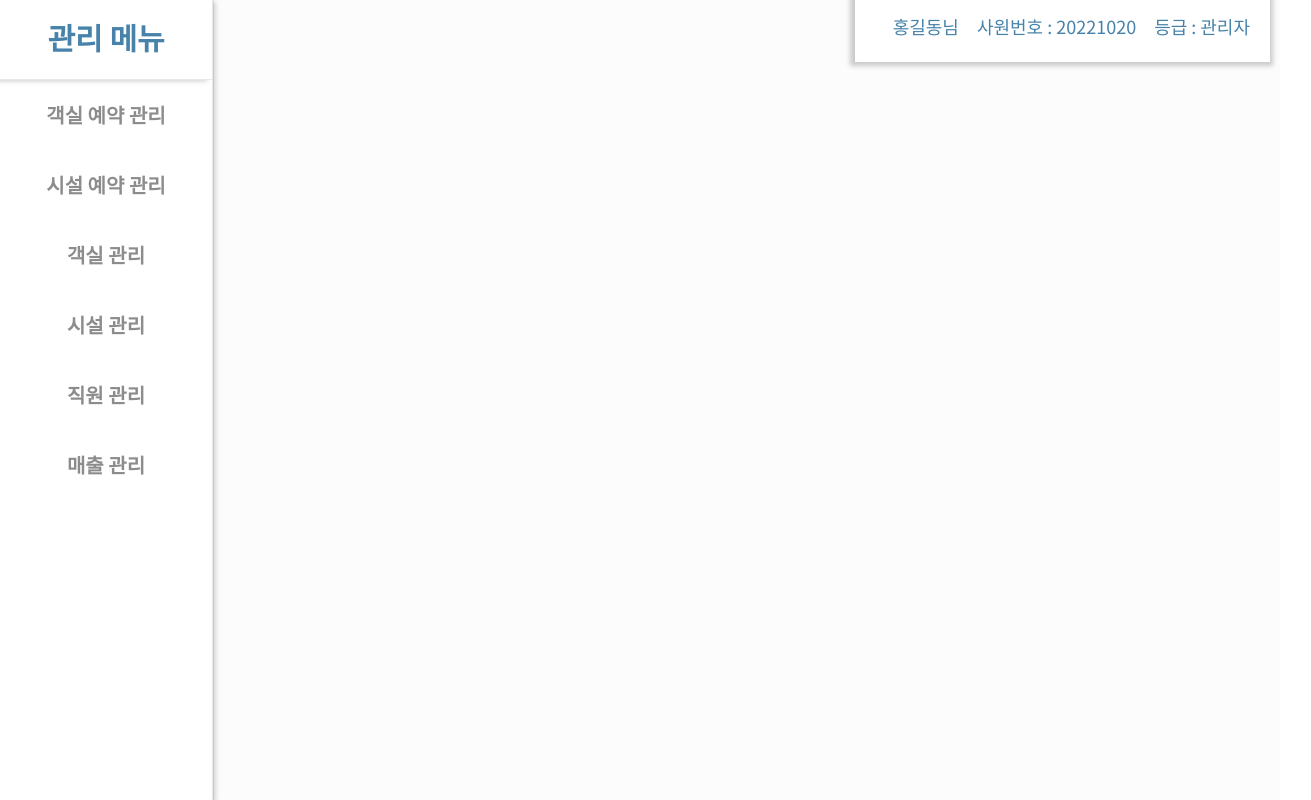
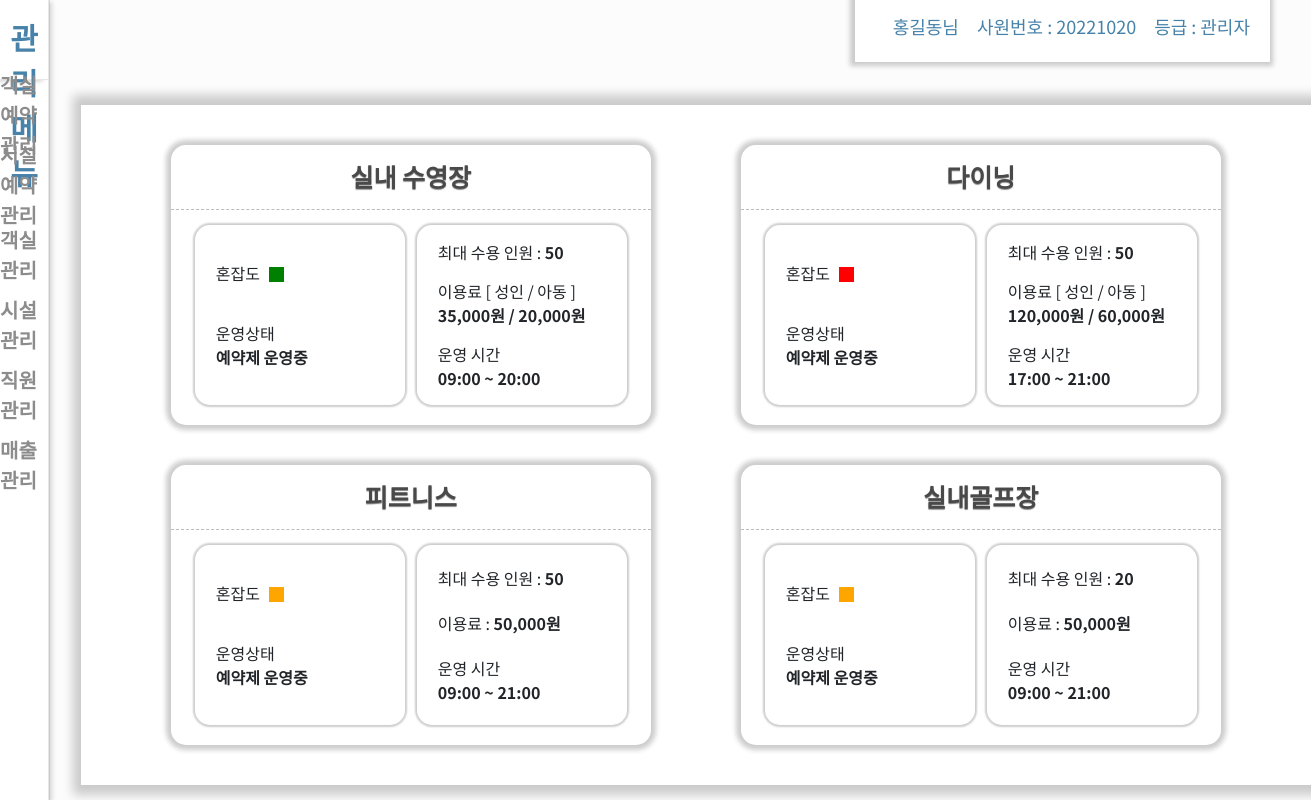
Before and after one commit to LaDiuM1/hotel_system, a React (Create React App) app in the folder src/main/reactapp/: page /locationManagement in a window 1280 px wide. Shown: the whole page, 1311 px wide, since content can reach past the window. Built offline with nearby package versions, Linux system fonts and the light colour scheme.

Commit message:
시설 관리 프론트 구현

```diff
--- a/src/main/reactapp/src/component/Index.js
+++ b/src/main/reactapp/src/component/Index.js
@@ -9,6 +9,7 @@ import RoomManagement from "./room/RoomManagement";
 import Reservation from "./room/RoomReservation"
 import 'bootstrap/dist/css/bootstrap.css';
 import LocationReservation from './location/LocationReservation'
+import LocationManagement from "./location/LocationManagement";
 
 let page = Index;
 
@@ -28,7 +29,8 @@ function Index(props){
                             <Route path={"/"} element={<Main/>}></Route>
                             <Route path={"/reservation"} element={<Reservation/>}></Route>
                             <Route path={"/roomManagement"} element={<RoomManagement/>}></Route>
-                            <Route path={"/locationReservation"} element={<LocationReservation/>} ></Route>
+                            <Route path={"/locationReservation"} element={<LocationReservation/>}></Route>
+                            <Route path={"/locationManagement"} element={<LocationManagement/>}></Route>
                         </Routes>
                     </div>
 
--- a/src/main/reactapp/src/component/Sidebar.js
+++ b/src/main/reactapp/src/component/Sidebar.js
@@ -16,7 +16,7 @@ export default function Sidebar(){
                     <Link to={"/reservation"} className={"category " + ( color == 1 ? "active" : "" )} onClick={(e)=>{changeColor( 1 )}}> 객실 예약 관리</Link>
                     <Link to={"/locationReservation"} className={"category " + ( color == 2 ? "active" : "" )}  onClick={(e)=>{changeColor( 2 )}}> 시설 예약 관리 </Link>
                     <Link to={"/roomManagement"} className={"category " + ( color == 3 ? "active" : "" )}  onClick={(e)=>{changeColor( 3)}}>객실 관리</Link>
-                    <Link to={"/"} className={"category " + ( color == 4 ? "active" : "" )}  onClick={(e)=>{changeColor( 4 )}}> 시설 관리 </Link>
+                    <Link to={"/locationManagement"} className={"category " + ( color == 4 ? "active" : "" )}  onClick={(e)=>{changeColor( 4 )}}> 시설 관리 </Link>
                     <Link to={"/"} className={"category " + ( color == 5 ? "active" : "" )}  onClick={(e)=>{changeColor( 5 )}}> 직원 관리 </Link>
                     <Link to={"/"} className={"category " + ( color == 6 ? "active" : "" )}  onClick={(e)=>{changeColor( 6 )}}> 매출 관리 </Link>
                 </div>
--- a/src/main/reactapp/src/component/css/header.css
+++ b/src/main/reactapp/src/component/css/header.css
@@ -8,6 +8,9 @@ a{
     text-decoration: none!important;
     color:inherit!important;
 }
+
+html{ background-color: rgba(250, 250, 250, 0.54); }
+
 .notosanskr * {
     font-family: 'Noto Sans KR', sans-serif;
 }
--- /dev/null
+++ b/src/main/reactapp/src/component/css/location/locationManagement.css
@@ -0,0 +1,88 @@
+.webConteiner{
+    width: 95%;
+    margin: 0 auto;
+
+}
+.locationContent{
+    width: 1230px;
+    height: 680px;
+    background-color: white;
+    margin: 50px auto;
+    box-shadow: 2px 0 10px 10px rgba(0, 0, 0, 0.2);
+    padding: 20px;
+}
+.componentArea{
+    width: 100%;
+    display: flex;
+    justify-content: space-evenly;
+    flex-wrap: wrap;
+}
+
+.locationComponent{
+    border-radius: 15px;
+    margin: 20px;
+    width: 480px;
+    height: 280px;
+    box-shadow: 0 0 5px 5px rgba(0, 0, 0, 0.2);
+}
+
+.locationHeader{
+    padding: 13px;
+    text-align: center;
+    font-size: 25px;
+    font-weight: bold;
+    border-bottom: 1px dashed #bdbcbc;
+    color: #494949;
+    text-shadow: 0 1px 1px rgb(128, 128, 128);
+
+}
+.locationInfoArea{
+    width: 90%;
+    display: flex;
+    justify-content: space-between;
+    margin: 15px auto;
+
+
+}
+
+.locationInfoComponent{
+    width: 210px;
+    height: 180px;
+    border-radius: 15px;
+    box-shadow: 0 0 2px 2px rgba(0, 0, 0, 0.2);
+    display: flex;
+    flex-direction: column;
+    justify-content: space-evenly;
+    align-items: center;
+
+}
+
+.infoText{
+    width: 80%;
+}
+
+.stateText{
+    font-weight: bold;
+
+}
+
+.stateBox{ /*혼잡도 영역 블록*/
+    display: inline-block;
+    width:15px;
+    height: 15px;
+    vertical-align: middle;
+    margin: 0 0 2px 5px;
+}
+
+.stateColor1{ /* 혼잡도 원활 */
+    background-color: green;
+
+}
+.stateColor2{ /* 혼잡도 보통 */
+    background-color: orange;
+
+}
+.stateColor3{ /* 혼잡도 혼잡 */
+    background-color: red;
+
+}
--- a/src/main/reactapp/src/component/css/room/roomManagement.css
+++ b/src/main/reactapp/src/component/css/room/roomManagement.css
@@ -138,9 +138,9 @@
 /* 모달 표시 영역 */
 
 .modalBody{
-    height:450px;
+    height:420px;
+}
 
-}
 .modalButton{
     border: 1px solid #9d9d9d;
     background-color: #efefef;
@@ -148,6 +148,13 @@
     width: 120px;
     outline: none;
     font-weight: bold;
+    margin: 10px 5px;
+
+}
+.checkoutBtn{
+    background-color: #393939;
+    color: white;
+    font-weight: 400;
 }
 
 .modalContent{
@@ -164,8 +171,7 @@
 }
 
 .modalText{
-    margin: 20px 0;
-    margin-left: 20%;
+    margin: 20px 0 20px 10%;
 
 }
 .modalTitle {
@@ -186,10 +192,10 @@
 }
 
 .memberInfo{
-    background-color: #e8e8e891;
     border-radius: 20px;
-    height: 400px;
+    height: 380px;
     padding: 30px;
-    width: 500px;
+    width: 100%;
+    box-shadow: 0 0 2px 2px rgba(0, 0, 0, 0.2);
 
 }
--- /dev/null
+++ b/src/main/reactapp/src/component/location/LocationManagement.js
@@ -0,0 +1,128 @@
+import styles from '../css/location/locationManagement.css'
+
+export default function LocationManagement() {
+
+
+    return(<>
+
+            <div className={"webConteiner"}>
+                <div className={"locationContent"}>
+                    <div className={"componentArea"}>
+                        <div className={"locationComponent"}>
+                            <div className={"locationHeader"}>
+                                실내 수영장
+                            </div>
+                            <div className={"locationInfoArea"}>
+                                <div className={"locationInfoComponent"}>
+                                    <div className={"infoText"}>
+                                        혼잡도 <div className={"stateBox stateColor1"}></div>
+                                    </div>
+                                    <div className={"infoText"}>
+                                        운영상태 <br/>  <span className={"stateText"}>예약제 운영중</span>
+                                    </div>
+                                </div>
+
+                                <div className={"locationInfoComponent"}>
+                                    <div className={"infoText"}>
+                                        최대 수용 인원 : <span className={"stateText"}>50</span>
+                                    </div>
+                                    <div className={"infoText"}>
+                                        이용료 [ 성인 / 아동 ] <br/> <span className={"stateText"}> 35,000원 / 20,000원 </span>
+                                    </div>
+                                    <div className={"infoText"}>
+                                        운영 시간<br/> <span className={"stateText"}>09:00 ~ 20:00</span>
+                                    </div>
+                                </div>
+                            </div>
+
+                        </div>
+                        <div className={"locationComponent"}>
+                            <div className={"locationHeader"}>
+                                다이닝
+                            </div>
+                            <div className={"locationInfoArea"}>
+                                <div className={"locationInfoComponent"}>
+                                    <div className={"infoText"}>
+                                        혼잡도 <div className={"stateBox stateColor3"}></div>
+                                    </div>
+                                    <div className={"infoText"}>
+                                        운영상태 <br/>  <span className={"stateText"}>예약제 운영중</span>
+                                    </div>
+                                </div>
+
+                                <div className={"locationInfoComponent"}>
+                                    <div className={"infoText"}>
+                                        최대 수용 인원 : <span className={"stateText"}>50</span>
+                                    </div>
+                                    <div className={"infoText"}>
+                                        이용료 [ 성인 / 아동 ] <br/> <span className={"stateText"}> 120,000원 / 60,000원 </span>
+                                    </div>
+                                    <div className={"infoText"}>
+                                        운영 시간<br/> <span className={"stateText"}>17:00 ~ 21:00</span>
+                                    </div>
+                                </div>
+                            </div>
+                        </div>
+                        <div className={"locationComponent"}>
+                            <div className={"locationHeader"}>
+                                피트니스
+                            </div>
+                            <div className={"locationInfoArea"}>
+                                <div className={"locationInfoComponent"}>
+                                    <div className={"infoText"}>
+                                        혼잡도 <div className={"stateBox stateColor2"}></div>
+                                    </div>
+                                    <div className={"infoText"}>
+                                        운영상태 <br/>  <span className={"stateText"}>예약제 운영중</span>
+                                    </div>
+                                </div>
+
+                                <div className={"locationInfoComponent"}>
+                                    <div className={"infoText"}>
+                                        최대 수용 인원 : <span className={"stateText"}>50</span>
+                                    </div>
+                                    <div className={"infoText"}>
+                                        이용료 : <span className={"stateText"}> 50,000원 </span>
+                                    </div>
+                                    <div className={"infoText"}>
+                                        운영 시간<br/> <span className={"stateText"}>09:00 ~ 21:00</span>
+                                    </div>
+                                </div>
+                            </div>
+                        </div>
+                        <div className={"locationComponent"}>
+                            <div className={"locationHeader"}>
+                                실내골프장
+                            </div>
+                            <div className={"locationInfoArea"}>
+                                <div className={"locationInfoComponent"}>
+                                    <div className={"infoText"}>
+                                        혼잡도 <div className={"stateBox stateColor2"}></div>
+                                    </div>
+                                    <div className={"infoText"}>
+                                        운영상태 <br/>  <span className={"stateText"}>예약제 운영중</span>
+                                    </div>
+                                </div>
+
+                                <div className={"locationInfoComponent"}>
+                                    <div className={"infoText"}>
+                                        최대 수용 인원 : <span className={"stateText"}>20</span>
+                                    </div>
+                                    <div className={"infoText"}>
+                                        이용료 : <span className={"stateText"}> 50,000원 </span>
+                                    </div>
+                                    <div className={"infoText"}>
+                                        운영 시간<br/> <span className={"stateText"}>09:00 ~ 21:00</span>
+                                    </div>
+                                </div>
+                            </div>
+                        </div>
+                    </div>
+                </div>
+            </div>
+
+
+
+        </>)
+
+}
--- a/src/main/reactapp/src/component/room/RoomManagement.js
+++ b/src/main/reactapp/src/component/room/RoomManagement.js
@@ -114,3 +114,11 @@ export default function RoomManagement(){
     </>)
 
 }
+
+function contentHeader(){
+    return(<>
+
+
+
+        </>)
+}
```
Also changed, not shown: src/main/reactapp/src/component/room/RoomStateComponent.js (+28 -10 lines), 2 other files (tests, documents, lock files or other folders).
